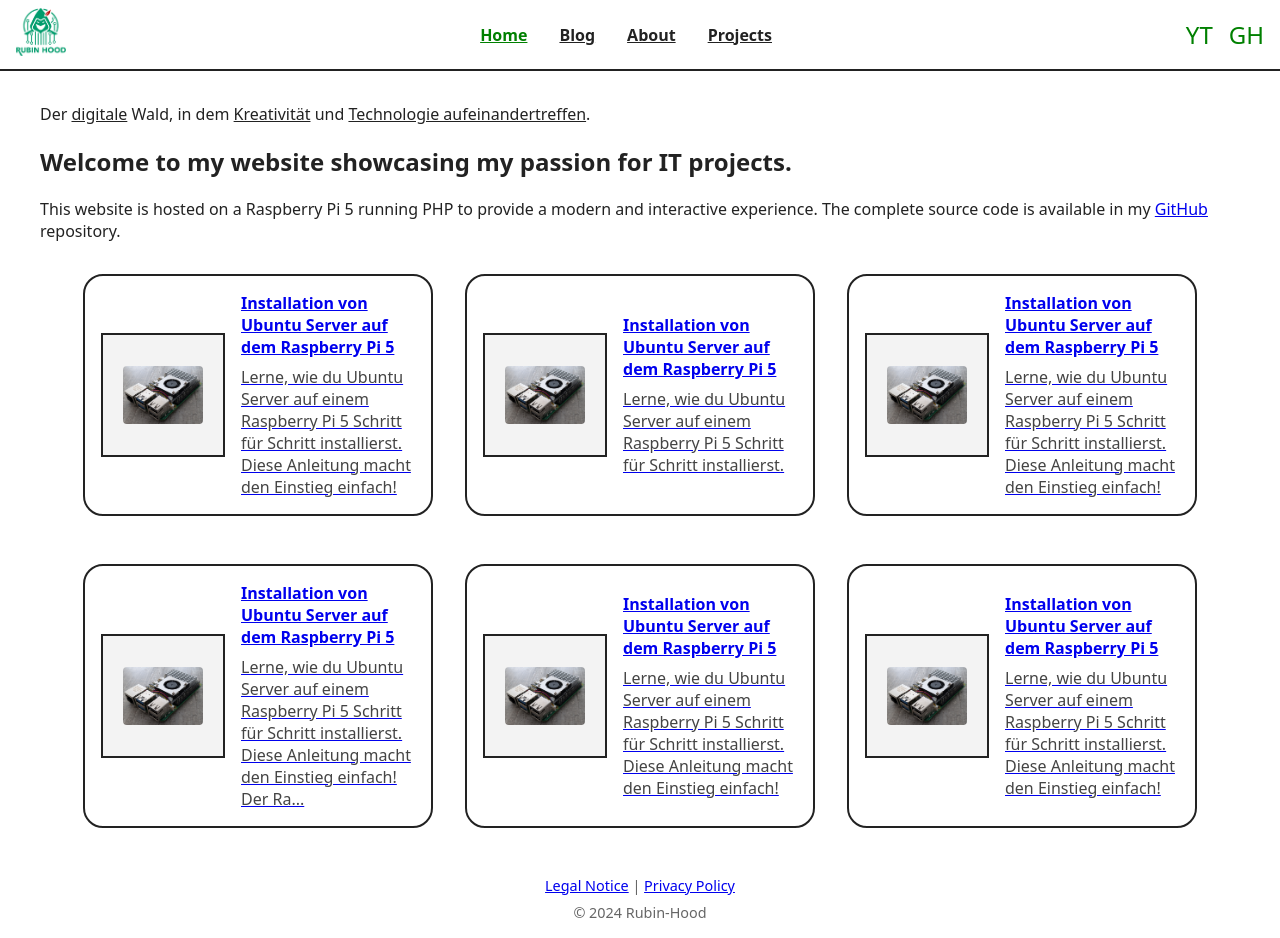
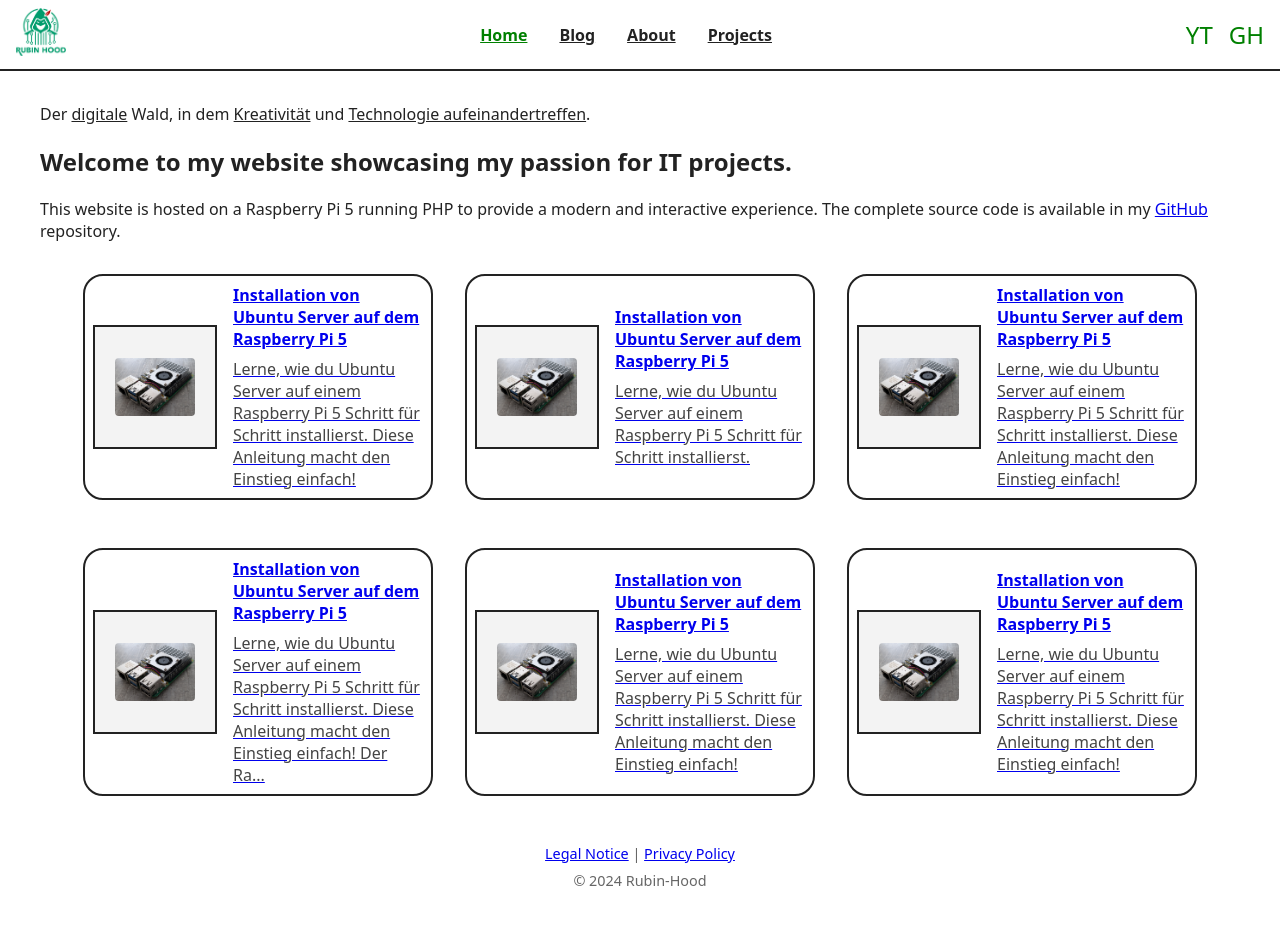
Before and after one commit to rubin-hood/rubinhood-blog, a Jekyll site: the page built from index.md, in a window 1280 px wide. Built offline with Jekyll 4.4.1, drawn with Linux system fonts in a browser that asks for light colours; after the commit the page ends 906 px from its top, so only the background shows below that.

Commit message:
Update style.css

```diff
--- a/assets/css/style.css
+++ b/assets/css/style.css
@@ -108,6 +108,7 @@ main {
   max-width: 350px;                  /* Maximalbreite */
   margin-bottom: 1rem;               /* Abstand nach unten */
   transition: border-color .2s;      /* Sanfte Animation beim Farbwechsel */
+  padding: 0.5rem;
 }
 
 /* Platzhalter für Blog-Bild (links in der Karte) */
```
